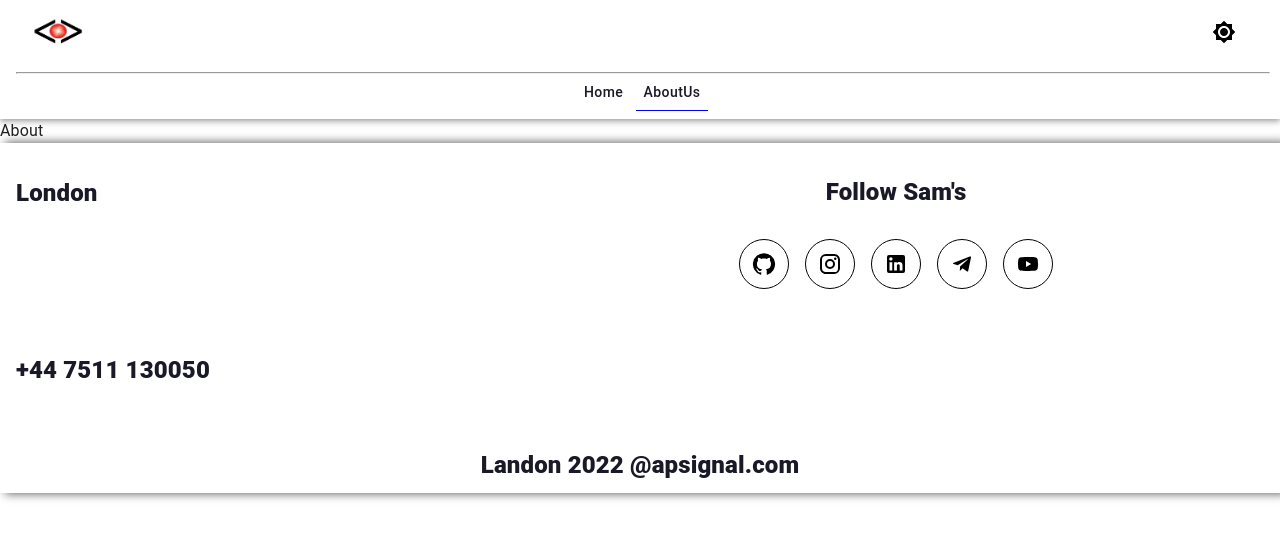
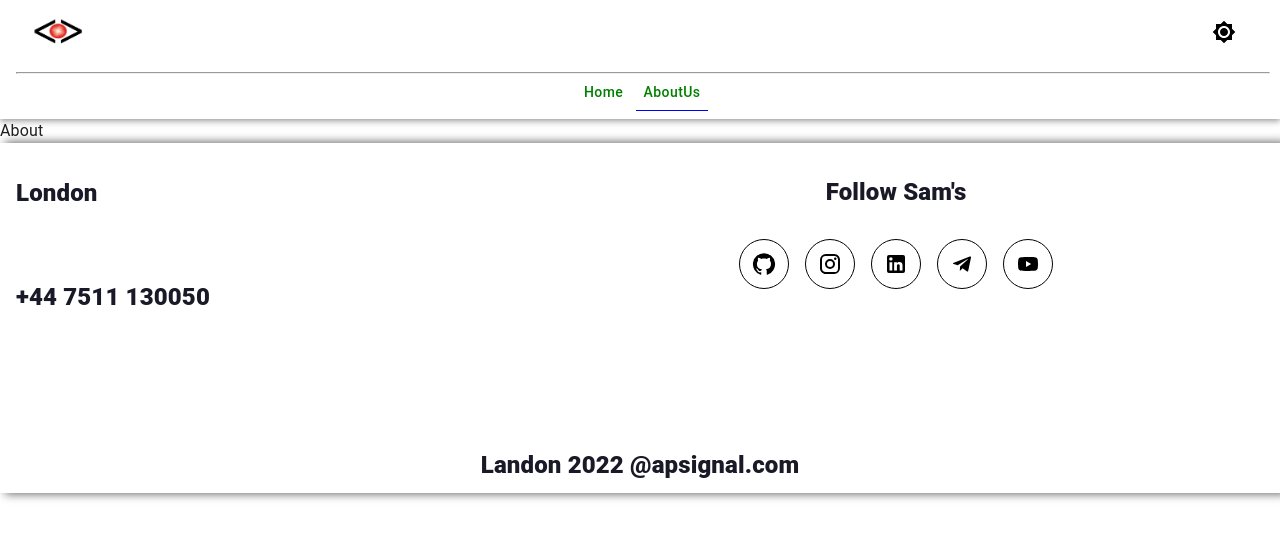
Before and after one commit to pouryaghazizadeh/react-app-aps1, a React (Create React App) app in the folder client/: page /about-us in a window 1280 px wide. Shown: the top 538 px of the page. Built offline with nearby package versions, Linux system fonts and the light colour scheme.

Commit message:
props button

```diff
--- a/client/src/components/button/Button.js
+++ b/client/src/components/button/Button.js
@@ -2,35 +2,31 @@ import { Box, Button, IconButton } from "@mui/material";
 import { styled } from "@mui/material/styles";
 import { Link as RouterLink, NavLink as RouterNavLink } from "react-router-dom";
 
-const Buttons = styled(Button)(({ theme }) => {
+const Buttons = styled(Button, {
+  shouldForwardProp: (prop) =>
+    prop !== "color" && prop !== "variant" && prop !== "sx",
+  name: "MyThemeComponent",
+  slot: "Root",
+  overridesResolver: (props, styles) => [
+    styles.root,
+    props.color === "primary" && styles.primary,
+    props.color === "secondary" && styles.secondary,
+  ],
+})(({ theme }) => {
   return {
     textTransform: "none",
-     color: theme.palette.text.primary,
-     marginBottom:"0.5rem",
+    // color: theme.palette.text.primary,
+    marginBottom: "0.5rem",
+
     "&.active": {
       borderRadius: "0",
       borderBottom: "1px solid blue",
       fontSize: "0.875rem",
-
-
     },
   };
 });
-//   const Theme = useTheme();
-//  const ButtonStyle = (Theme) => {
-//   return {
-//     button: {
-// textTransform: "none",
-//       "&.active": {
-//         borderRadius: "0",
-//         borderBottom: "1px solid blue",
-//         fontSize: "0.875rem",
-//       },
-//     },
-//   };
-// };
-const ButtonComponent = ({ buttonInfo}) => {
 
+const ButtonComponent = ({ buttonInfo }) => {
   // destructure style
   const {
     colorButton,
--- a/client/src/components/footer/Footer.js
+++ b/client/src/components/footer/Footer.js
@@ -26,7 +26,7 @@ const ContainerFooter = styled(Box)(({ theme }) => {
   };
 });
 
-const containerInformation = styled(Box)(({ theme }) => {
+const ContainerInformation = styled(Box)(({ theme }) => {
   return {
     position: "relative",
     [theme.breakpoints.up("xs")]: {
@@ -167,7 +167,7 @@ const Footer = () => {
   return (
     <ContainerFooter component="footer">
       {/* get information about location and phone number */}
-      <containerInformation component="section">
+      <ContainerInformation component="section">
         {/* box get title */}
         <BoxTitle component="section">
           {footerData.information.map((value, i) => {
@@ -192,7 +192,7 @@ const Footer = () => {
             );
           })}
         </BoxInfoText>
-      </containerInformation>
+      </ContainerInformation>
       {/* icon container */}
       <ContainerIcon component="section" variant="section">
         {/* text icon */}
--- a/client/src/components/navbar/Navbar.js
+++ b/client/src/components/navbar/Navbar.js
@@ -183,14 +183,9 @@ const Navbar = () => {
                 NavLink: true,
               },
               activeStyle: true,
-              styleButton: {
-                margin: "0 1.5rem 0.5rem 2rem",
-              },
             };
 
-            return (
-              <Buttons key={i} buttonInfo={dataBtn} typeButton="primary" />
-            );
+            return <Buttons key={i} buttonInfo={dataBtn} color="secondary" />;
           })}
         </SecondNav>
       </Header>
--- a/client/src/theme/theme.js
+++ b/client/src/theme/theme.js
@@ -1,6 +1,36 @@
 import { createTheme } from "@mui/material/styles";
 // base theme
 const normalTheme = createTheme({
+  components: {
+    MyThemeComponent: {
+      styleOverrides: {
+        root: {
+          color: "green",
+        },
+        primary: {
+
+        },
+        secondary: {
+          color: "red",
+          backgroundColor: "pink",
+        },
+      },
+      variants: [
+        {
+          props: { variant: "dashed", color: "primary" },
+          style: {
+            border: "1px dashed darkblue",
+          },
+        },
+        {
+          props: { variant: "dashed", color: "secondary" },
+          style: {
+            border: "1px dashed darkred",
+          },
+        },
+      ],
+    },
+  },
   breakpoints: {
     values: {
       xs: 0,
@@ -17,7 +47,6 @@ const normalTheme = createTheme({
   },
 });
 
-
 // dark mode
 const darkTheme = createTheme({
   ...normalTheme,
@@ -32,7 +61,6 @@ const darkTheme = createTheme({
       default: "#191927",
       paper: "#222230",
     },
-
   },
 });
 
@@ -49,7 +77,6 @@ const lightTheme = createTheme({
       default: "#FFFFF",
       paper: "#fff",
     },
-
   },
 });
 export { lightTheme, darkTheme };
```
